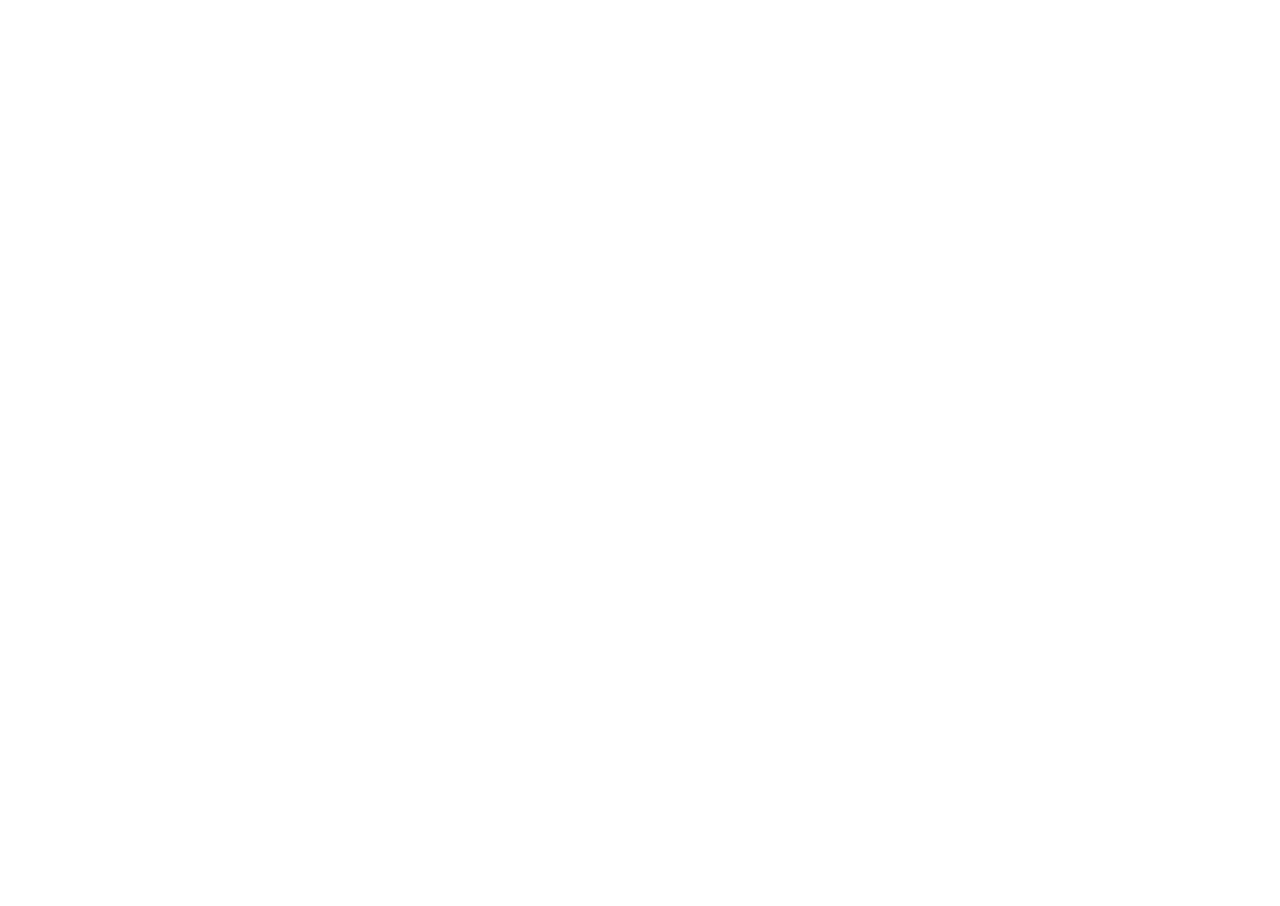
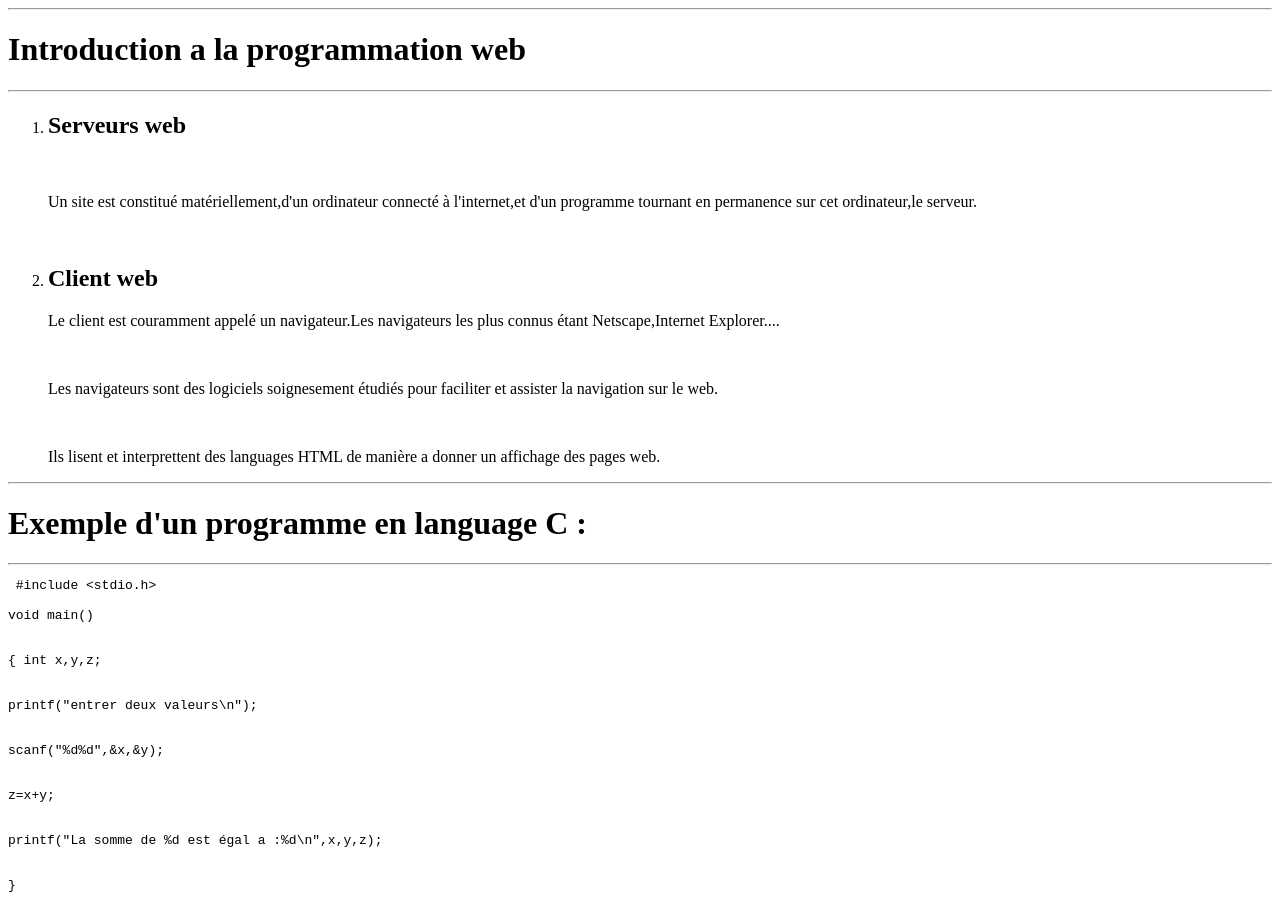
Before and after one commit to hanane-kh123/crap-portfolio, a plain HTML site: page index.html in a window 1280 px wide. Before the commit the page ends 800 px from the top, so only its background shows below. Drawn offline with Linux system fonts and the light colour scheme.

Commit message:
added index html

```diff
--- a/index.html
+++ b/index.html
@@ -1,9 +1,45 @@
-<!DOCTYPE html>
-<html>
+<html xmlns="http://www.w3.org/1999/xhtml" >
 <head>
-	<title>portfolio</title>
+    <title>Cours</title>
 </head>
 <body>
+<hr>
+
+<h1> Introduction a la programmation web </h1>
+
+<hr>
+
+<ol>
+ <li><h2> Serveurs web </h2></li>
+<br>
+<p>Un site est constitué matériellement,d'un ordinateur connecté à l'internet,et d'un programme tournant en permanence sur cet ordinateur,le serveur.</p>
+<br>
+ <li><h2>Client web</h2></li>
+<p>Le client est couramment appelé un navigateur.Les navigateurs les plus connus étant Netscape,Internet Explorer....</p>
+<br>
+<p>Les navigateurs sont des logiciels soignesement étudiés pour faciliter et assister la navigation sur le web.</p>
+<br>
+<p>Ils lisent et interprettent des languages HTML de manière a donner un affichage des pages web.</p>
+</ol>
+
+<hr>
+<h1>Exemple d'un programme en language C :</h1>
+<hr>
+<pre> #include &ltstdio.h><br>
+void main()
+<br>
+{ int x,y,z;
+<br>
+printf("entrer deux valeurs\n");
+<br>
+scanf("%d%d",&x,&y);
+<br>
+z=x+y;
+<br>
+printf("La somme de %d est égal a :%d\n",x,y,z);
+<br>
+}
+</pre>
 
 </body>
 </html>
```
